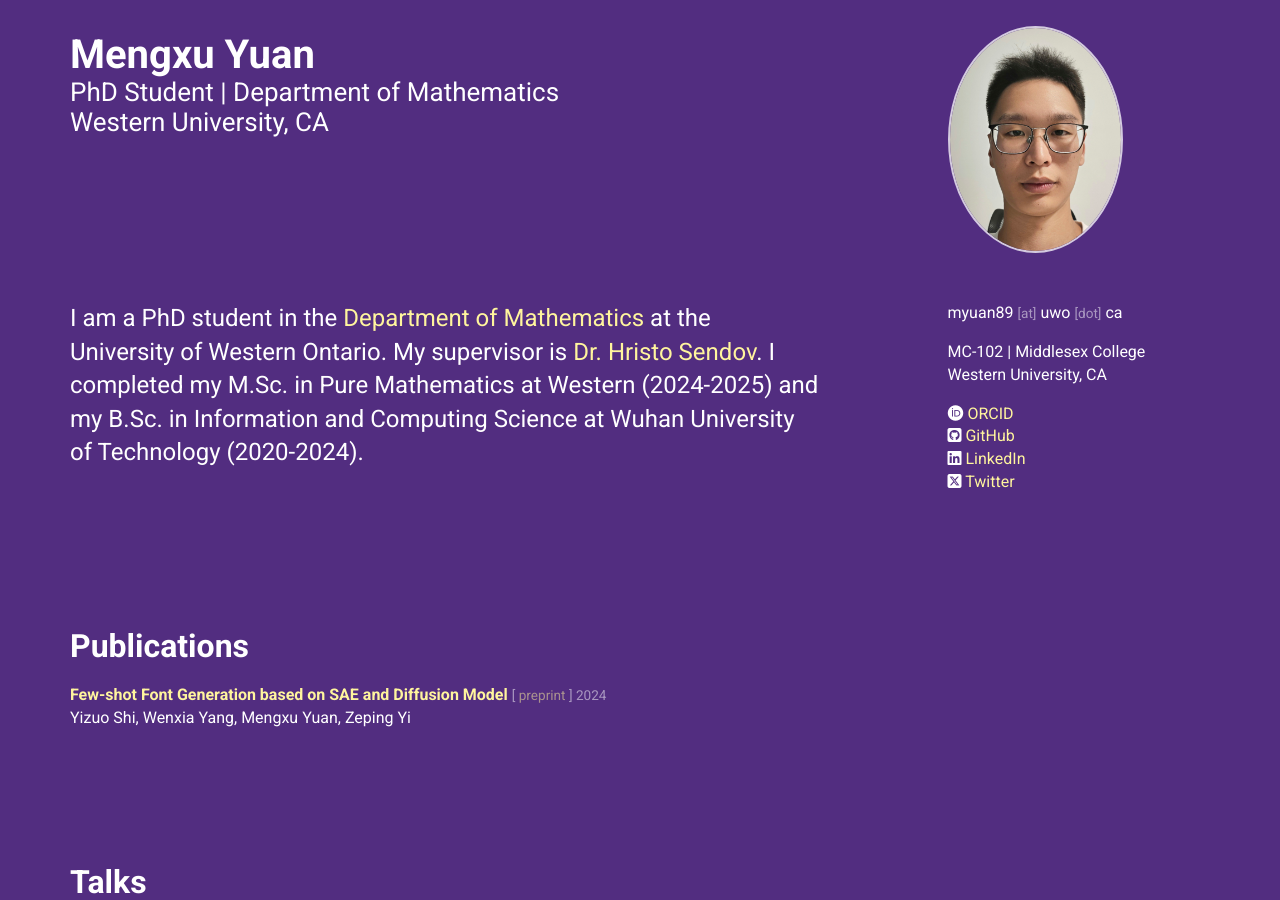
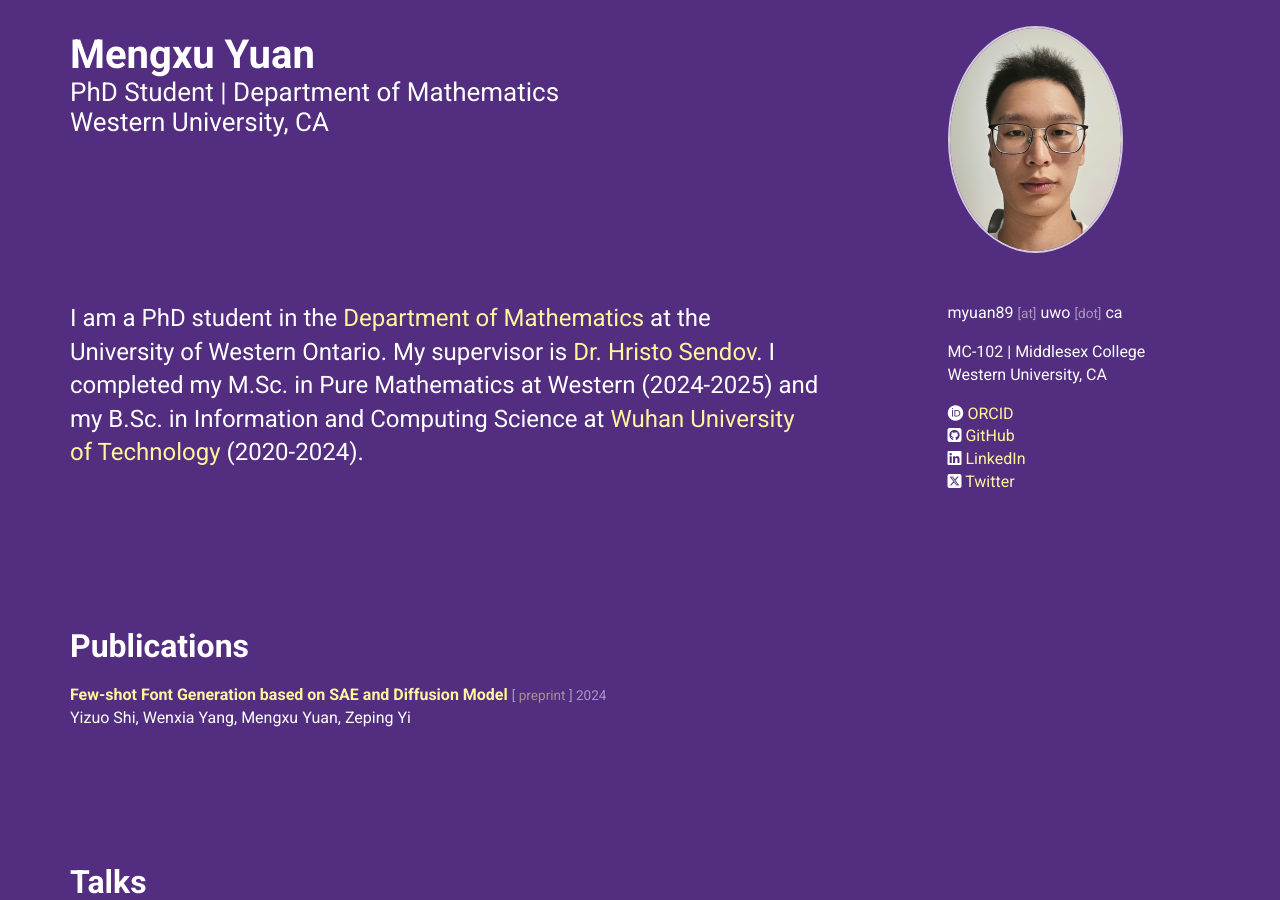
Before and after one commit to Mengxu3/mengxu3.github.io, a Jekyll site: the page built from index.html, in a window 1280 px wide and 900 px high. Built offline with Jekyll 4.4.1, drawn with Linux system fonts in a browser that asks for light colours; nearby versions of some CDN libraries; part of the change alters nothing that is shown.

```diff
--- a/_data/personal.yml
+++ b/_data/personal.yml
@@ -26,4 +26,4 @@ intro:
   body: >
     I am a PhD student in the [Department of Mathematics](https://www.math.uwo.ca/) at the University of Western Ontario.
     My supervisor is [Dr. Hristo Sendov](https://www.uwo.ca/stats/people/bios/hristo-sendov.html).
-    I completed my M.Sc. in Pure Mathematics at Western (2024-2025) and my B.Sc. in Information and Computing Science at Wuhan University of Technology (2020-2024).
+    I completed my M.Sc. in Pure Mathematics at Western (2024-2025) and my B.Sc. in Information and Computing Science at [Wuhan University of Technology](https://english.whut.edu.cn/) (2020-2024).
```
